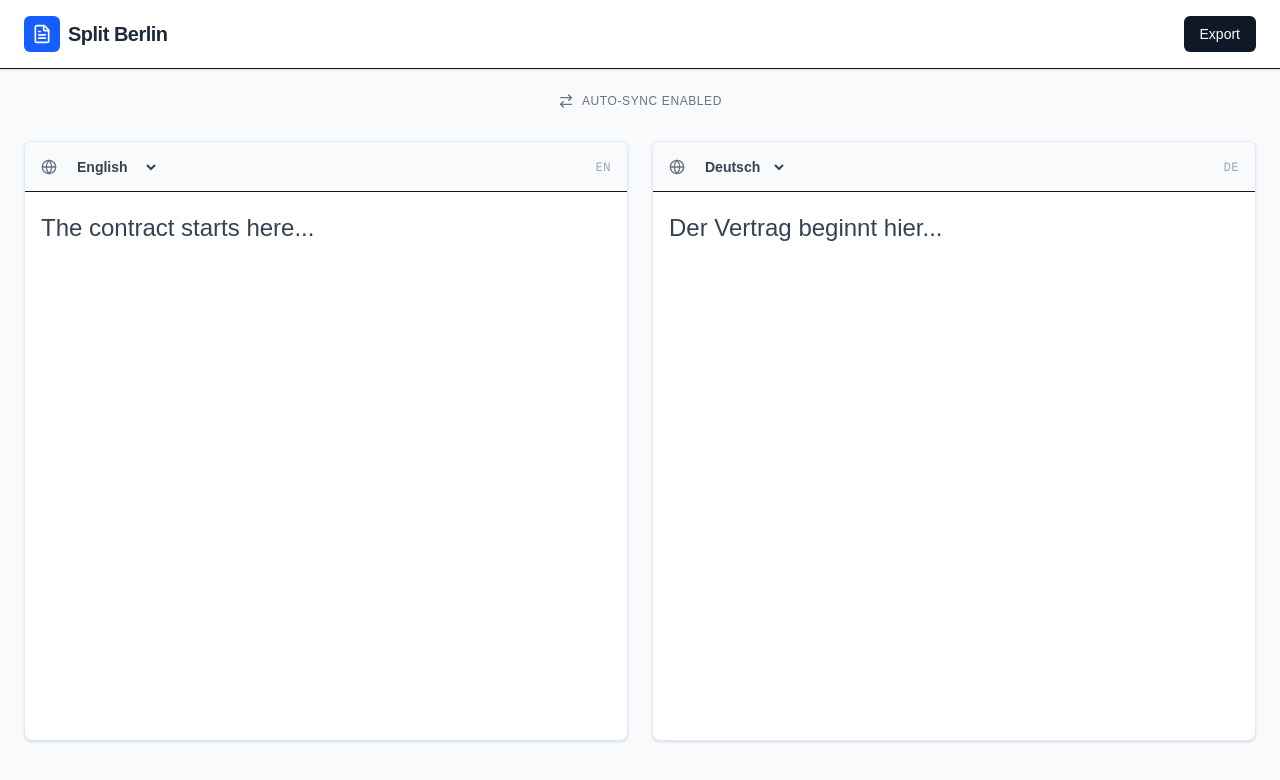
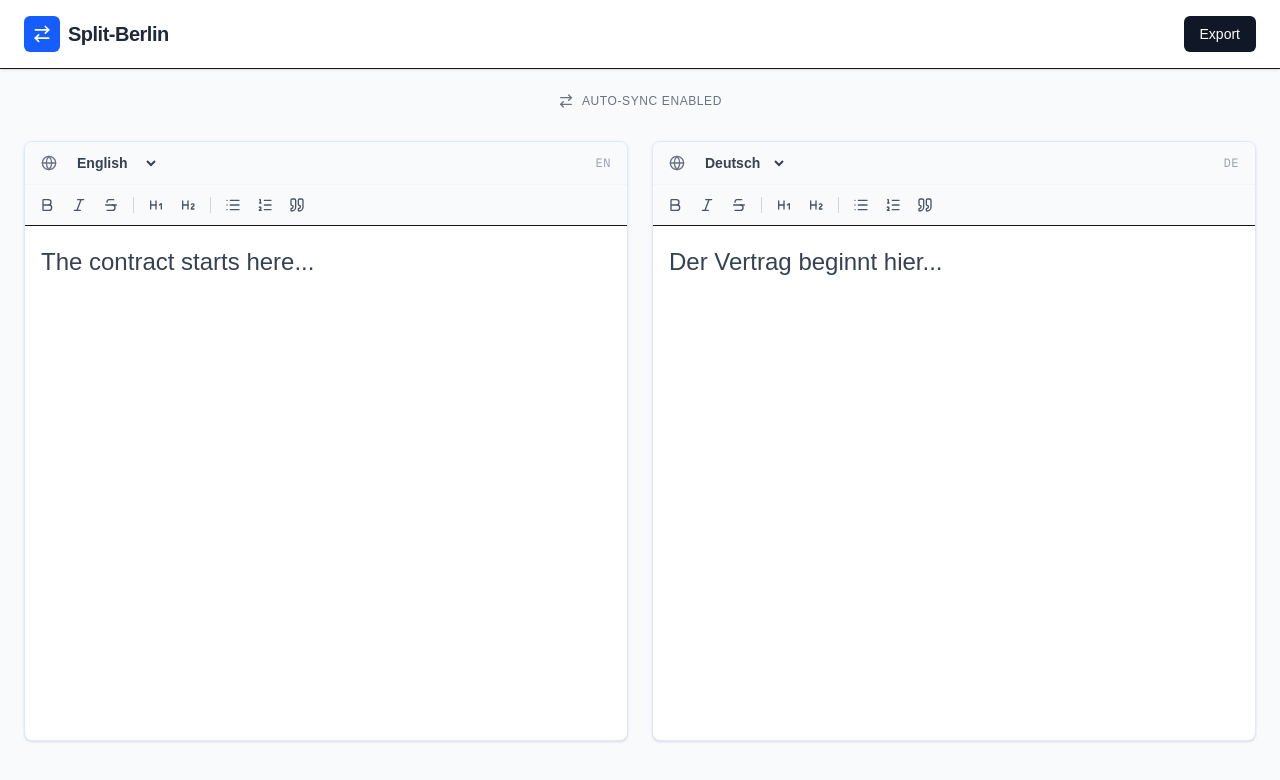
Before and after one commit to santiago-paz/contract-lens, a Next.js app in the folder split-berlin/: page / in a window 1280 px wide. Shown: the top 780 px of the page. Built offline with nearby package versions, Linux system fonts and the light colour scheme.

Commit message:
Add AI translation functionality and update package dependencies

```diff
--- /dev/null
+++ b/split-berlin/app/actions.ts
@@ -0,0 +1,54 @@
+'use server';
+
+import { streamText } from 'ai';
+
+export async function translateText(content: string, targetLang: string, sourceLang?: string) {
+  // Return empty string if content is empty or just a placeholder paragraph
+  if (!content || content.trim() === '' || content === '<p></p>') {
+    return '';
+  }
+
+  // Map simple codes to descriptive names for the model
+  const languageNames: Record<string, string> = {
+    en: 'English',
+    de: 'German',
+    es: 'Spanish',
+    fr: 'French',
+    it: 'Italian',
+    pt: 'Portuguese',
+  };
+
+  const target = languageNames[targetLang] || targetLang;
+  const source = sourceLang ? (languageNames[sourceLang] || sourceLang) : 'auto-detect';
+
+  // Construct a prompt specifically for legal translation
+  const prompt = `
+    You are an expert legal translator and contract law specialist.
+    Your task is to translate the following legal text from ${source} to ${target}.
+
+    Guidelines:
+    1. Maintain the precise legal meaning and nuance of the original text.
+    2. Use formal legal terminology appropriate for the target jurisdiction.
+    3. Preserve the original formatting (HTML tags) if present.
+    4. Do not output any preamble, explanation, or notes. Return ONLY the translated text.
+    5. If the text appears to be a fragment, translate it as such, maintaining grammatical consistency.
+
+    Input text:
+    ${content}
+  `;
+
+  try {
+    const result = streamText({
+      model: 'meta/llama-3.1-8b',
+      prompt: prompt,
+    });
+
+    // We await the full text response for now to integrate with the existing sync logic.
+    // In a future update, we can stream this to the client.
+    return await result.text;
+  } catch (error) {
+    console.error('Translation error:', error);
+    // Throw error so the UI can handle it or show a notification
+    throw new Error('Translation failed');
+  }
+}
--- a/split-berlin/app/page.tsx
+++ b/split-berlin/app/page.tsx
@@ -1,8 +1,8 @@
 'use client';
 
 import RichEditor from '@/components/RichEditor';
-import { useTranslationSync, Language } from '@/hooks/useTranslationSync';
-import { ArrowRightLeft, FileText, Loader2 } from 'lucide-react';
+import { Language, useTranslationSync } from '@/hooks/useTranslationSync';
+import { ArrowRightLeft, Loader2 } from 'lucide-react';
 import { useState } from 'react';
 
 const LANGUAGES: { code: Language; label: string }[] = [
@@ -33,9 +33,9 @@ export default function Home() {
       <header className="bg-white border-b px-6 py-4 flex items-center justify-between sticky top-0 z-10 shadow-sm">
         <div className="flex items-center gap-2">
           <div className="bg-blue-600 p-2 rounded-md">
-            <FileText className="w-5 h-5 text-white" />
+            <ArrowRightLeft className="w-5 h-5 text-white" />
           </div>
-          <h1 className="text-xl font-bold text-gray-800 tracking-tight">Split Berlin</h1>
+          <h1 className="text-xl font-bold text-gray-800 tracking-tight">Split-Berlin</h1>
         </div>
 
         <div className="flex items-center gap-4">
--- a/split-berlin/components/RichEditor.tsx
+++ b/split-berlin/components/RichEditor.tsx
@@ -1,12 +1,12 @@
 'use client';
 
-import { useEditor, EditorContent } from '@tiptap/react';
+import { Language } from '@/hooks/useTranslationSync';
+import { cn } from '@/lib/utils';
+import Placeholder from '@tiptap/extension-placeholder';
+import { EditorContent, useEditor } from '@tiptap/react';
 import StarterKit from '@tiptap/starter-kit';
-import Placeholder from '@tiptap/extension-placeholder';
+import { Globe, Bold, Italic, Strikethrough, Heading1, Heading2, List, ListOrdered, Quote } from 'lucide-react';
 import { useEffect } from 'react';
-import { cn } from '@/lib/utils';
-import { Language } from '@/hooks/useTranslationSync';
-import { Globe } from 'lucide-react';
 
 interface RichEditorProps {
   content: string;
@@ -54,7 +54,7 @@ const RichEditor = ({
     if (editor && content !== editor.getHTML()) {
       const isFocused = editor.isFocused;
       if (!isFocused) {
-         editor.commands.setContent(content, false);
+        editor.commands.setContent(content, { emitUpdate: false });
       }
     }
   }, [content, editor]);
@@ -65,8 +65,8 @@ const RichEditor = ({
 
   return (
     <div className={cn("flex flex-col border rounded-lg shadow-sm bg-white overflow-hidden h-full", className)}>
-      <div className="bg-gray-50 border-b px-4 py-2 flex justify-between items-center min-h-[50px]">
-
+      <div className="bg-gray-50 border-b flex flex-col">
+        <div className="px-4 py-2 flex justify-between items-center border-b border-gray-100">
           {/* Language Selector in Header */}
           <div className="flex items-center gap-2">
             <Globe className="w-4 h-4 text-gray-500" />
@@ -86,6 +86,100 @@ const RichEditor = ({
           <span className="text-xs text-gray-400 font-mono tracking-wider">{language.toUpperCase()}</span>
         </div>
 
+        {/* Formatting Toolbar */}
+        <div className="px-2 py-1.5 flex items-center gap-1 overflow-x-auto">
+          <button
+            onClick={() => editor.chain().focus().toggleBold().run()}
+            disabled={!editor.can().chain().focus().toggleBold().run()}
+            className={cn(
+              "p-1.5 rounded hover:bg-gray-200 transition-colors",
+              editor.isActive('bold') ? "bg-gray-200 text-black" : "text-gray-600"
+            )}
+            title="Bold"
+          >
+            <Bold className="w-4 h-4" />
+          </button>
+          <button
+            onClick={() => editor.chain().focus().toggleItalic().run()}
+            disabled={!editor.can().chain().focus().toggleItalic().run()}
+            className={cn(
+              "p-1.5 rounded hover:bg-gray-200 transition-colors",
+              editor.isActive('italic') ? "bg-gray-200 text-black" : "text-gray-600"
+            )}
+            title="Italic"
+          >
+            <Italic className="w-4 h-4" />
+          </button>
+          <button
+            onClick={() => editor.chain().focus().toggleStrike().run()}
+            disabled={!editor.can().chain().focus().toggleStrike().run()}
+            className={cn(
+              "p-1.5 rounded hover:bg-gray-200 transition-colors",
+              editor.isActive('strike') ? "bg-gray-200 text-black" : "text-gray-600"
+            )}
+            title="Strikethrough"
+          >
+            <Strikethrough className="w-4 h-4" />
+          </button>
+
+          <div className="w-px h-4 bg-gray-300 mx-1" />
+
+          <button
+            onClick={() => editor.chain().focus().toggleHeading({ level: 1 }).run()}
+            className={cn(
+              "p-1.5 rounded hover:bg-gray-200 transition-colors",
+              editor.isActive('heading', { level: 1 }) ? "bg-gray-200 text-black" : "text-gray-600"
+            )}
+            title="Heading 1"
+          >
+            <Heading1 className="w-4 h-4" />
+          </button>
+          <button
+            onClick={() => editor.chain().focus().toggleHeading({ level: 2 }).run()}
+            className={cn(
+              "p-1.5 rounded hover:bg-gray-200 transition-colors",
+              editor.isActive('heading', { level: 2 }) ? "bg-gray-200 text-black" : "text-gray-600"
+            )}
+            title="Heading 2"
+          >
+            <Heading2 className="w-4 h-4" />
+          </button>
+
+          <div className="w-px h-4 bg-gray-300 mx-1" />
+
+          <button
+            onClick={() => editor.chain().focus().toggleBulletList().run()}
+            className={cn(
+              "p-1.5 rounded hover:bg-gray-200 transition-colors",
+              editor.isActive('bulletList') ? "bg-gray-200 text-black" : "text-gray-600"
+            )}
+            title="Bullet List"
+          >
+            <List className="w-4 h-4" />
+          </button>
+          <button
+            onClick={() => editor.chain().focus().toggleOrderedList().run()}
+            className={cn(
+              "p-1.5 rounded hover:bg-gray-200 transition-colors",
+              editor.isActive('orderedList') ? "bg-gray-200 text-black" : "text-gray-600"
+            )}
+            title="Ordered List"
+          >
+            <ListOrdered className="w-4 h-4" />
+          </button>
+          <button
+            onClick={() => editor.chain().focus().toggleBlockquote().run()}
+            className={cn(
+              "p-1.5 rounded hover:bg-gray-200 transition-colors",
+              editor.isActive('blockquote') ? "bg-gray-200 text-black" : "text-gray-600"
+            )}
+            title="Blockquote"
+          >
+            <Quote className="w-4 h-4" />
+          </button>
+        </div>
+      </div>
+
       <div className="flex-1 overflow-y-auto cursor-text" onClick={() => editor.chain().focus().run()}>
         <EditorContent editor={editor} />
       </div>
--- a/split-berlin/package.json
+++ b/split-berlin/package.json
@@ -13,6 +13,7 @@
     "@tiptap/extension-placeholder": "^3.17.0",
     "@tiptap/react": "^3.17.0",
     "@tiptap/starter-kit": "^3.17.0",
+    "ai": "^6.0.49",
     "clsx": "^2.1.1",
     "lucide-react": "^0.563.0",
     "next": "16.1.4",
```
Also changed, not shown: split-berlin/hooks/useTranslationSync.ts (+61 -44 lines), 1 other file (tests, documents, lock files or other folders). Lines whose indentation alone changed are shown as unchanged.
